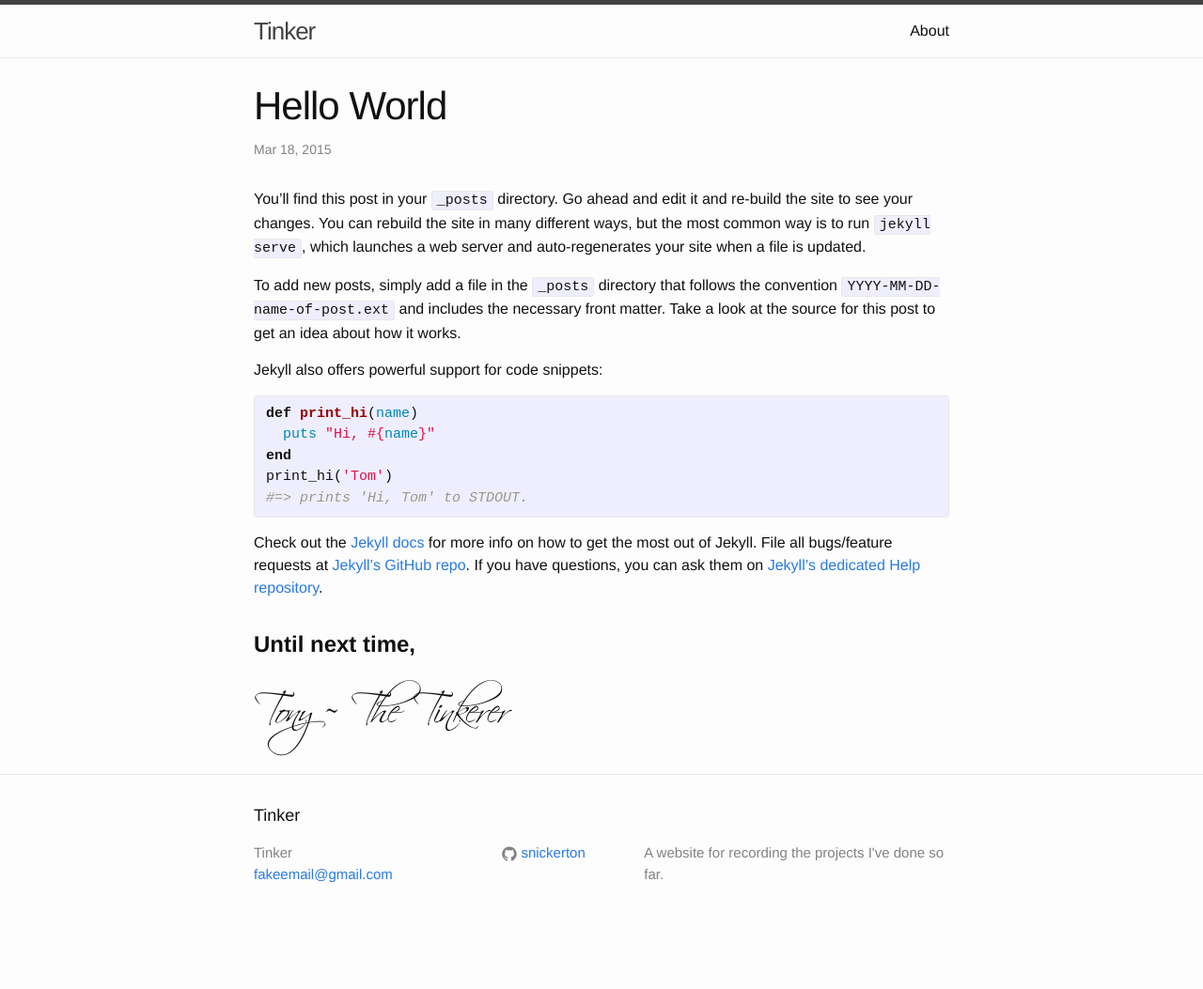
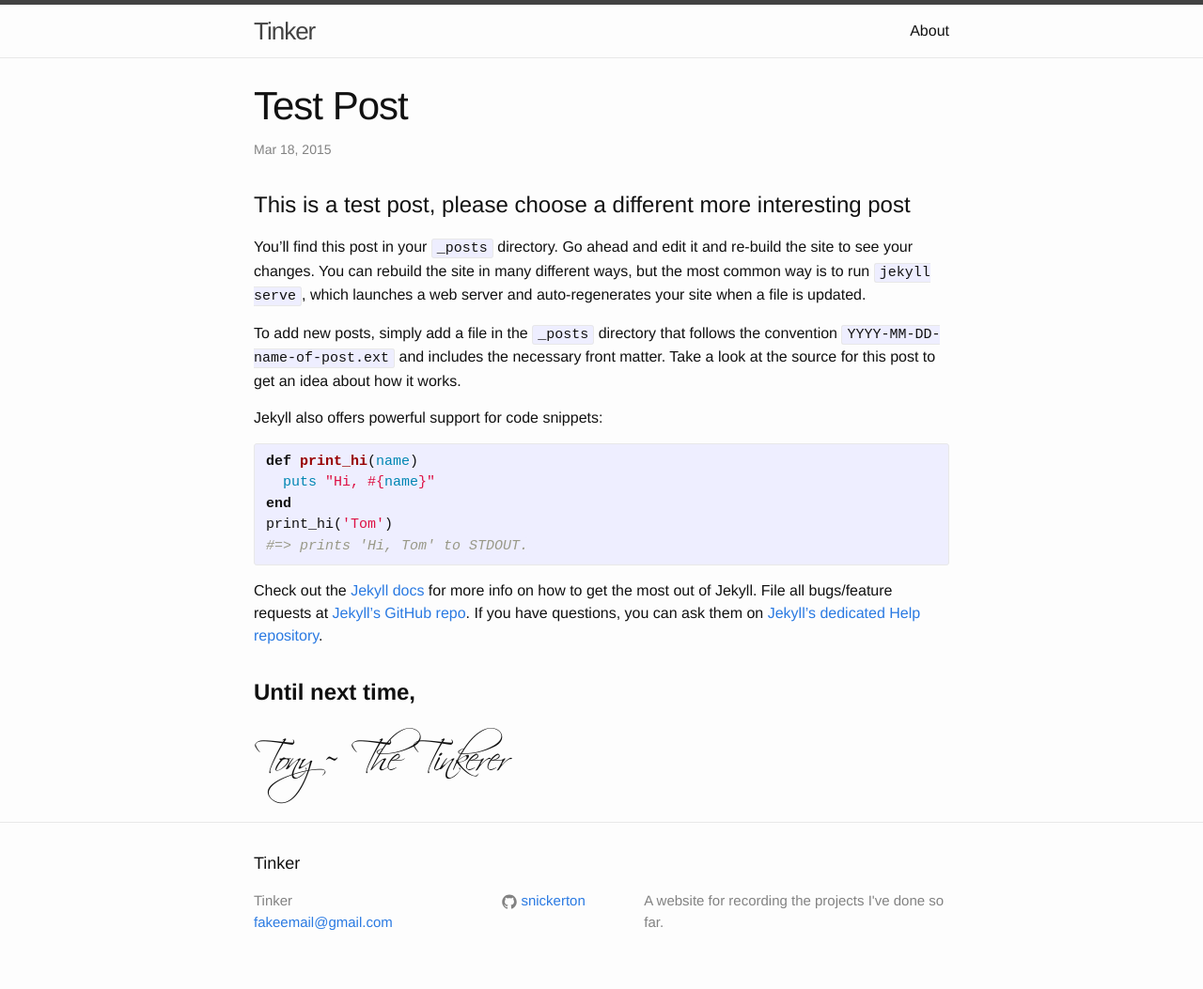
Before and after one commit to snickerton/snickerton.github.legacy, a Jekyll site: the page built from _posts/2015-03-18-welcome-to-jekyll.markdown, in a window 1280 px wide. Shown: the whole page at 94% size. Built offline with Jekyll 4.4.1, drawn with Linux system fonts in a browser that asks for light colours; before the commit the page ends 1002 px from its top, so only the background shows below that.

Commit message:
Update 2015-03-18-welcome-to-jekyll.markdown

```diff
--- a/_posts/2015-03-18-welcome-to-jekyll.markdown
+++ b/_posts/2015-03-18-welcome-to-jekyll.markdown
@@ -1,10 +1,13 @@
 ---
 layout: post
-title:  "Hello World"
+title:  "Test Post"
 description: "This is a description test"
 date:   2015-03-18 19:32:33
 categories: jekyll update
 ---
+<h1> This is a test post, please choose a different more interesting post </h1>
+
+
 You’ll find this post in your `_posts` directory. Go ahead and edit it and re-build the site to see your changes. You can rebuild the site in many different ways, but the most common way is to run `jekyll serve`, which launches a web server and auto-regenerates your site when a file is updated.
 
 To add new posts, simply add a file in the `_posts` directory that follows the convention `YYYY-MM-DD-name-of-post.ext` and includes the necessary front matter. Take a look at the source for this post to get an idea about how it works.
```
